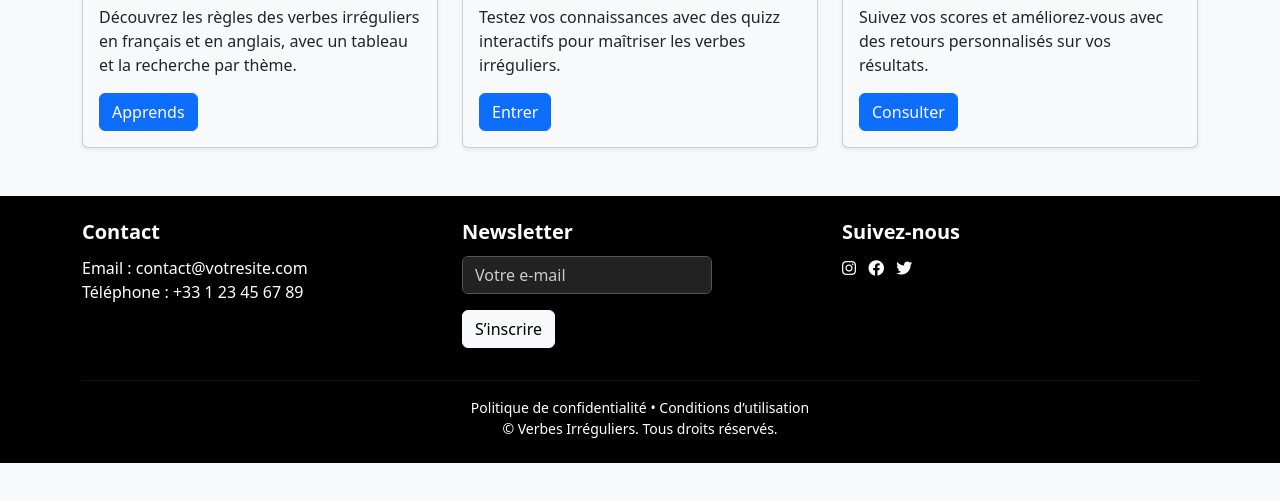
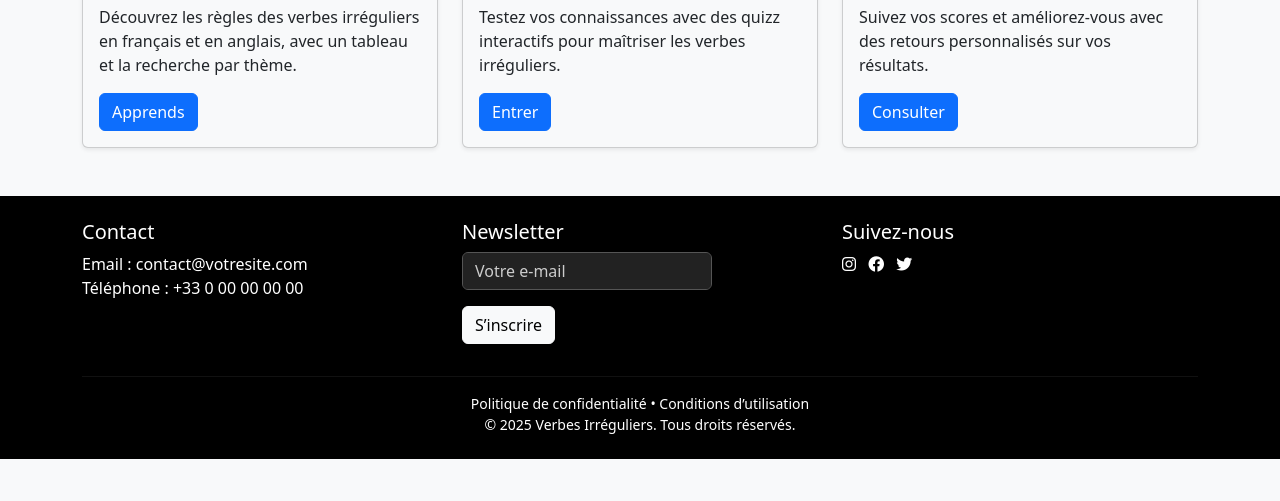
Before and after one commit to jefflearning40/verbesirreguliers2, a website: page index.html in a window 1280 px wide. Shown: the part 299-800 px from the top of the page. Drawn offline with nearby package versions, Linux system fonts and the light colour scheme.

Commit message:
footer et newletter

```diff
--- a/index.html
+++ b/index.html
@@ -109,7 +109,7 @@
         <h5>Contact</h5>
         <ul class="list-unstyled">
           <li>Email : <a href="mailto:contact@votresite.com">contact@votresite.com</a></li>
-          <li>Téléphone : <a href="tel:+33123456789">+33 1 23 45 67 89</a></li>
+          <li>Téléphone : <a href="tel:+33785728548">+33 0 00 00 00 00</a></li>
         </ul>
       </div>
       <div class="col-md-4 mb-3">
@@ -140,6 +140,8 @@
 
 
   <script src="/javascript/themedark.js"></script>
+  <script src="newsletter-security.js"></script>
+
   <script src="https://cdn.jsdelivr.net/npm/bootstrap@5.3.2/dist/js/bootstrap.bundle.min.js"></script>
 </body>
 </html>
--- a/javascript/themedark.js
+++ b/javascript/themedark.js
@@ -35,3 +35,17 @@ const toggleBtn = document.getElementById("toggleTheme");
   // Appliquer thème clair par défaut
   body.classList.add("bg-light", "text-dark");
   cards.forEach(card => card.classList.add("bg-light", "text-dark"));
+
+  document.addEventListener("DOMContentLoaded", () => {
+  const el = document.getElementById("currentYear");
+  if (el) el.textContent = new Date().getFullYear();
+
+  const form = document.getElementById("newsletterForm");
+  if (form) {
+    form.addEventListener("submit", e => {
+      e.preventDefault();
+      alert("Merci pour votre inscription !");
+      form.reset();
+    });
+  }
+});
--- a/style/style.css
+++ b/style/style.css
@@ -38,6 +38,15 @@ body {
   color: #fff; /* texte blanc */
   transition: background-color 0.3s ease, color 0.3s ease;
 }
+.site-footer {
+  background-color: #000;
+  color: #fff;
+  transition: background-color 0.3s ease, color 0.3s ease;
+}
+.site-footer h5,
+.site-footer .small {
+  color: #fff;
+}
 .site-footer a {
   color: #fff;
   text-decoration: none;
@@ -45,19 +54,12 @@ body {
 .site-footer a:hover {
   text-decoration: underline;
 }
-.site-footer h5 {
-  font-weight: bold;
-  margin-bottom: 0.75rem;
-  color: #fff;
-}
 .site-footer ul {
+  list-style: none;
   padding: 0;
-  list-style: none;
 }
 .site-footer form .form-control {
   max-width: 250px;
-}
-.site-footer form input {
   background-color: #222;
   color: #fff;
   border: 1px solid #555;
```
Also changed, not shown: javascript/newsletter-security.js (added, +34 -0 lines).
